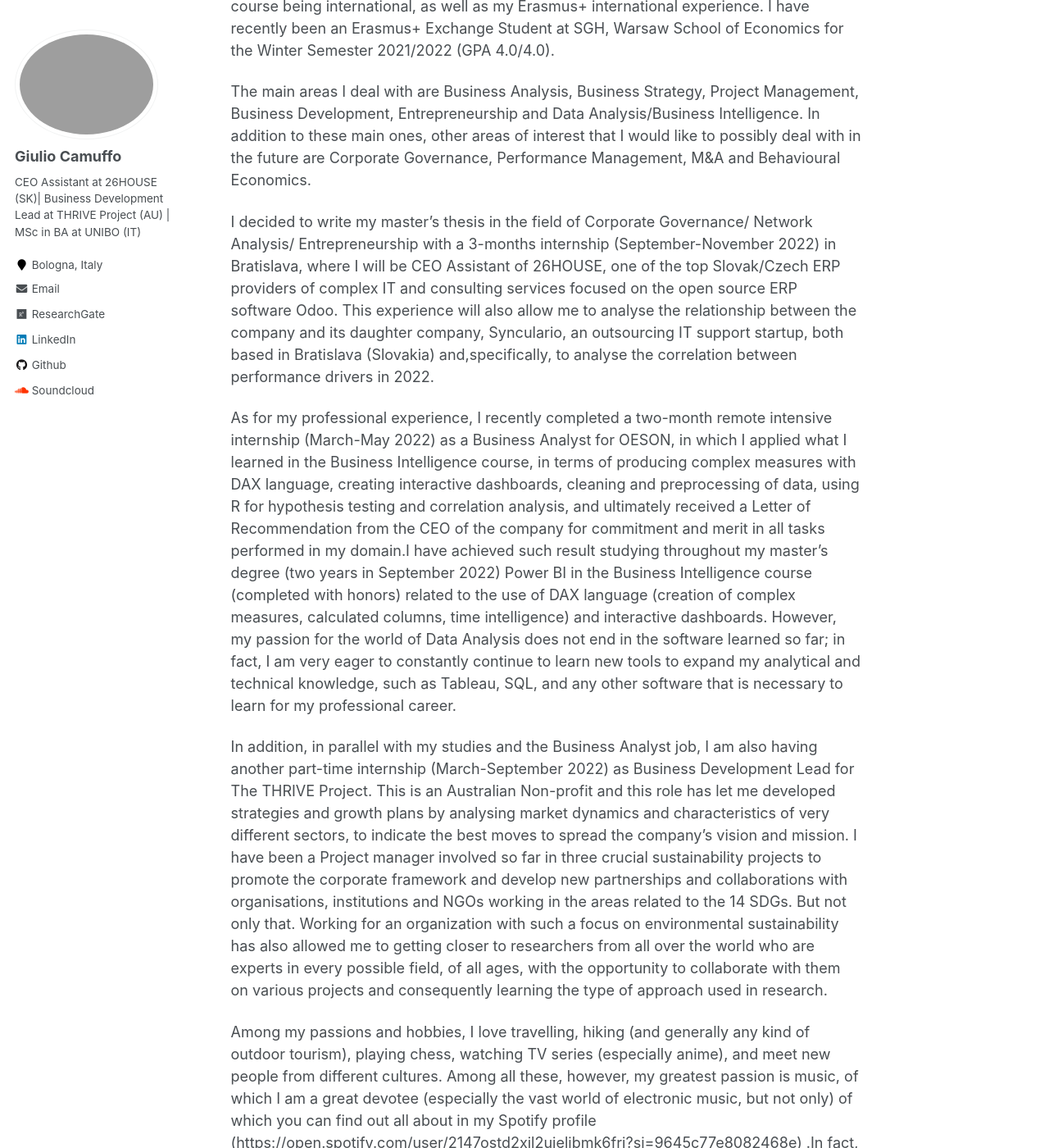
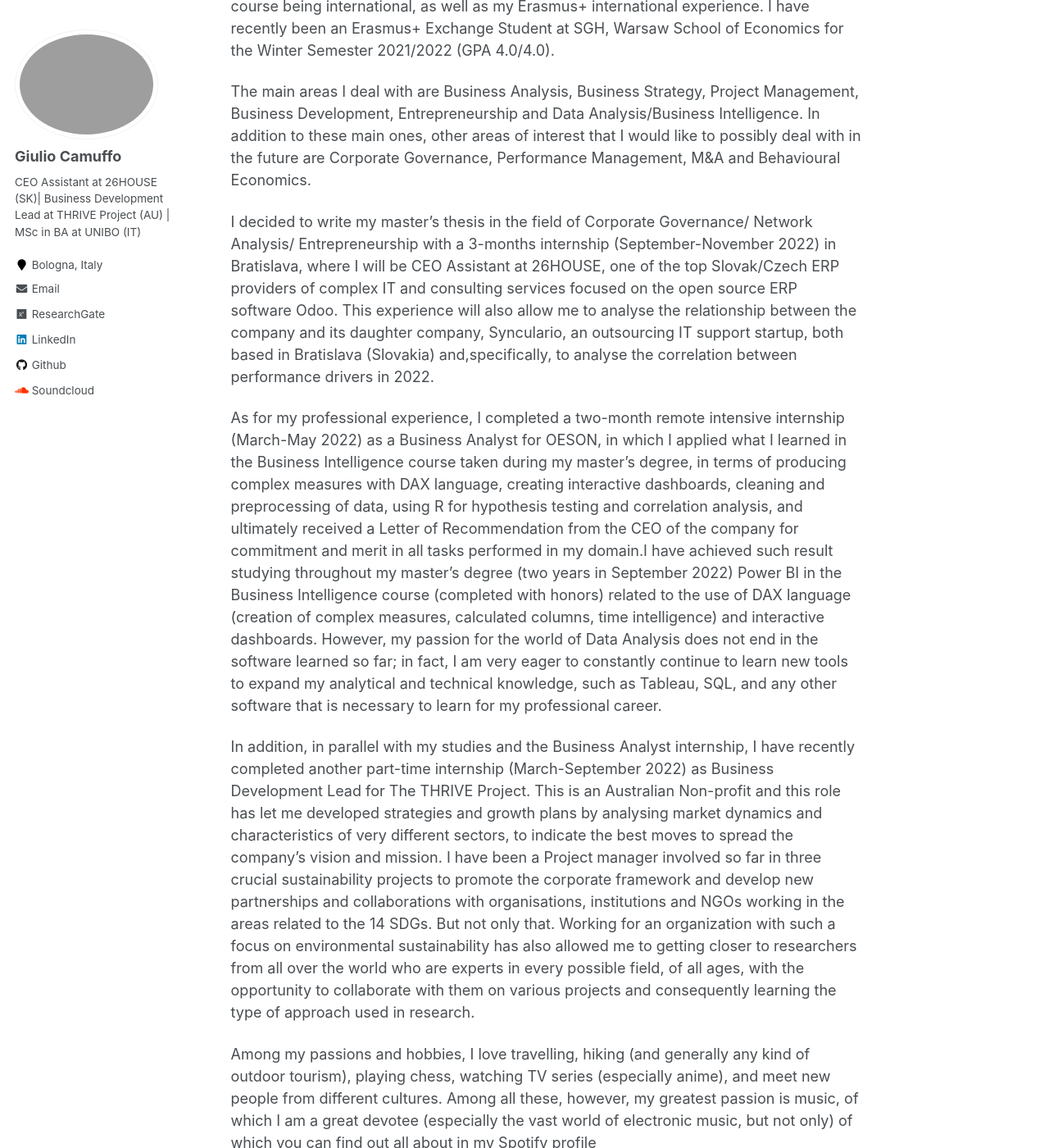
Before and after one commit to giulio-camuffo/giulio-camuffo.github.io, a Jekyll site: the page built from _pages/about.md, in a window 1280 px wide and 1400 px high, scrolled down 325 px. Shown: the whole window at 82% size. Built offline with Jekyll 4.4.1, drawn with Linux system fonts in a browser that asks for light colours; nearby versions of some CDN libraries; some of the changed text lies outside the part shown.

Commit message:
Update about.md

```diff
--- a/_pages/about.md
+++ b/_pages/about.md
@@ -17,16 +17,16 @@ Hi there! I am Giulio, a master’s degree student enrolled in the Business and
 The main areas I deal with are Business Analysis, Business Strategy, Project Management, Business Development, Entrepreneurship and Data Analysis/Business Intelligence.
 In addition to these main ones, other areas of interest that I would like to possibly deal with in the future are Corporate Governance, Performance Management, M&A and Behavioural Economics.
 
-I decided to write my master's thesis in the field of Corporate Governance/ Network Analysis/ Entrepreneurship with a 3-months internship (September-November 2022) in Bratislava, where I will be CEO Assistant of 26HOUSE, one of the top Slovak/Czech ERP providers of complex IT and consulting services focused on the open source ERP software Odoo. This experience will also allow me to analyse the relationship between the company and its daughter company, Synculario, an outsourcing IT support startup, both based in Bratislava (Slovakia) and,specifically, to analyse the correlation between performance drivers in 2022.
+I decided to write my master's thesis in the field of Corporate Governance/ Network Analysis/ Entrepreneurship with a 3-months internship (September-November 2022) in Bratislava, where I will be CEO Assistant at 26HOUSE, one of the top Slovak/Czech ERP providers of complex IT and consulting services focused on the open source ERP software Odoo. This experience will also allow me to analyse the relationship between the company and its daughter company, Synculario, an outsourcing IT support startup, both based in Bratislava (Slovakia) and,specifically, to analyse the correlation between performance drivers in 2022.
 
-As for my professional experience, I recently completed a two-month remote intensive internship (March-May 2022) as a Business Analyst for OESON, in which I applied what I learned in the Business Intelligence course, in terms of producing
+As for my professional experience, I completed a two-month remote intensive internship (March-May 2022) as a Business Analyst for OESON, in which I applied what I learned in the Business Intelligence course taken during my master's degree, in terms of producing
                           complex measures with DAX language, creating interactive dashboards, cleaning and preprocessing of data, using R for hypothesis testing and correlation analysis, and ultimately received a Letter of
                           Recommendation from the CEO of the company for commitment and merit in all tasks performed in my domain.I have achieved such result studying throughout my master's degree (two years in September 2022) Power BI in the
                           Business Intelligence course (completed with honors) related to the use of DAX language (creation of complex measures, calculated columns, time intelligence) and interactive dashboards. However, my passion for the world of Data Analysis does not end in the software learned so far; in fact,
                           I am very eager to constantly continue to learn new tools to expand my analytical and technical knowledge, such as Tableau, SQL, and any other software that is necessary to learn for my professional career.
 
-   In addition, in parallel with my studies and the Business Analyst job, I am also having another part-time internship (March-September 2022) as Business Development Lead for The THRIVE Project. This is an Australian Non-profit and this role has let me developed strategies and growth plans by analysing market dynamics and characteristics of very different sectors, to indicate the best moves to spread the company's vision and mission.
+   In addition, in parallel with my studies and the Business Analyst internship, I have recently completed another part-time internship (March-September 2022) as Business Development Lead for The THRIVE Project. This is an Australian Non-profit and this role has let me developed strategies and growth plans by analysing market dynamics and characteristics of very different sectors, to indicate the best moves to spread the company's vision and mission.
 I have been a Project manager involved so far in three crucial sustainability projects to promote the corporate framework and develop new partnerships and collaborations with organisations, institutions and NGOs working in the areas related to the 14 SDGs.
 But not only that. Working for an organization with such a focus on environmental sustainability has also allowed me to getting closer to researchers from all over the world who are experts in every possible field, of all ages, with the opportunity to collaborate with them on various projects and consequently learning the type of approach used in research.
 
-Among my passions and hobbies, I love travelling, hiking (and generally any kind of outdoor tourism), playing chess, watching TV series (especially anime), and meet new people from different cultures. Among all these, however, my greatest passion is music, of which I am a great devotee (especially the vast world of electronic music, but not only) of which you can find out all about in my Spotify profile (https://open.spotify.com/user/2147ostd2xil2uieljbmk6fri?si=9645c77e8082468e) .In fact, apart from the genre I'm in the mood for at any given time, I listen to music more or less an average of five to six hours a day, and my curiosity always allows me to discover new interesting sounds and songs.
+Among my passions and hobbies, I love travelling, hiking (and generally any kind of outdoor tourism), playing chess, watching TV series (especially anime), and meet new people from different cultures. Among all these, however, my greatest passion is music, of which I am a great devotee (especially the vast world of electronic music, but not only) of which you can find out all about in my Spotify profile (https://open.spotify.com/user/2147ostd2xil2uieljbmk6fri?si=9645c77e8082468e). Indeed, I  always like discovering new interesting sounds and tracks to and categorising them into different playlists, to have something suitable to play for different situations and moods.
```
